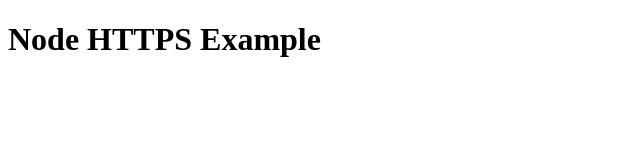
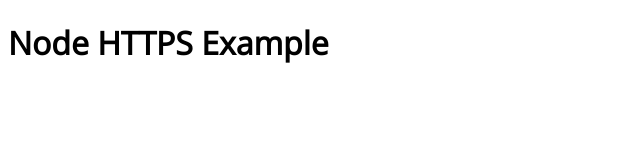
Before and after one commit to alexnitta/node-https-example, a website: page client/index.html in a window 1280 px wide. Shown: the whole page, without its empty margins (0-640 px from the left). Drawn offline with nearby package versions, Linux system fonts and the light colour scheme; files that its build step writes are made by us from their sources.

Commit message:
Styling on index.html

```diff
--- a/client/index.html
+++ b/client/index.html
@@ -5,10 +5,10 @@
   <title>Node HTTPS Example</title>
   <meta name="description" content="Node HTTPS Example">
   <meta name="author" content="Alex Nitta">
+  <link rel="stylesheet" type="text/css" href="//fonts.googleapis.com/css?family=Open+Sans" />
+  <link rel="stylesheet" type="text/css" href="/assets/style.css" />
 </head>
 <body>
-  <div style="background-image: url("assets/granite.jpg")">
-    <h1>Node HTTPS Example</h1>
-  </div>
+  <h1>Node HTTPS Example</h1>
 </body>
 </html>
--- /dev/null
+++ b/client/www/assets/style.css
@@ -0,0 +1,3 @@
+body {
+  font-family: "Open Sans", Helvetica, Arial, sans-serif;
+}
```
